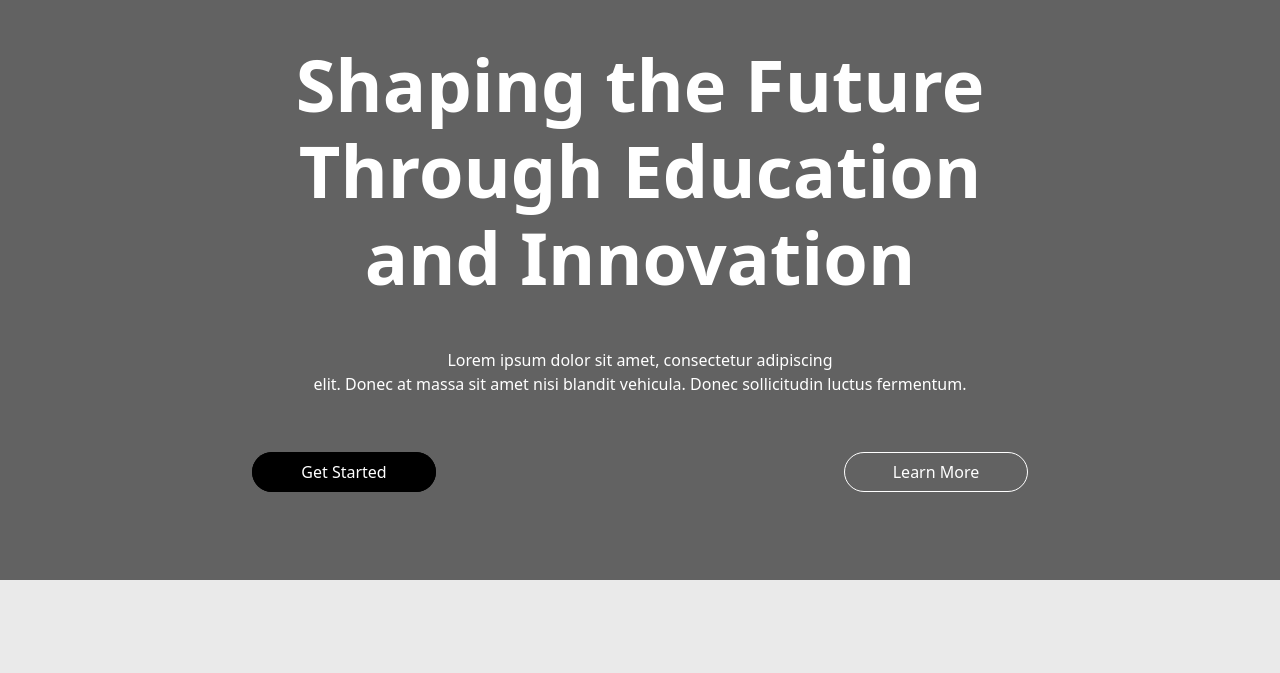
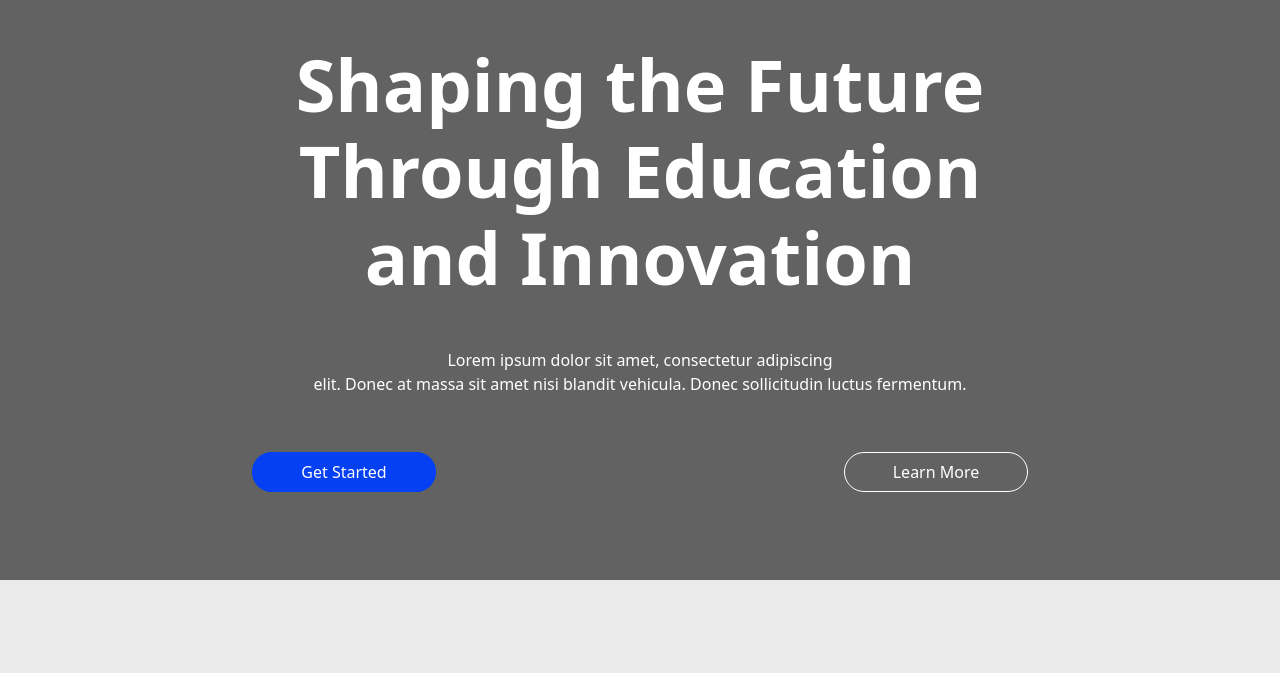
Before and after one commit to navincoding/university, a plain HTML site: page index.html in a window 1280 px wide. Shown: the part 69-742 px from the top of the page. Drawn offline with nearby package versions, Linux system fonts and the light colour scheme.

Commit message:
return color

```diff
--- a/css/style.css
+++ b/css/style.css
@@ -1,6 +1,6 @@
 :root {
     --blue:#0540F2;
-    --color: black;
+    --color: #0540F2;
 
   }
 
```
